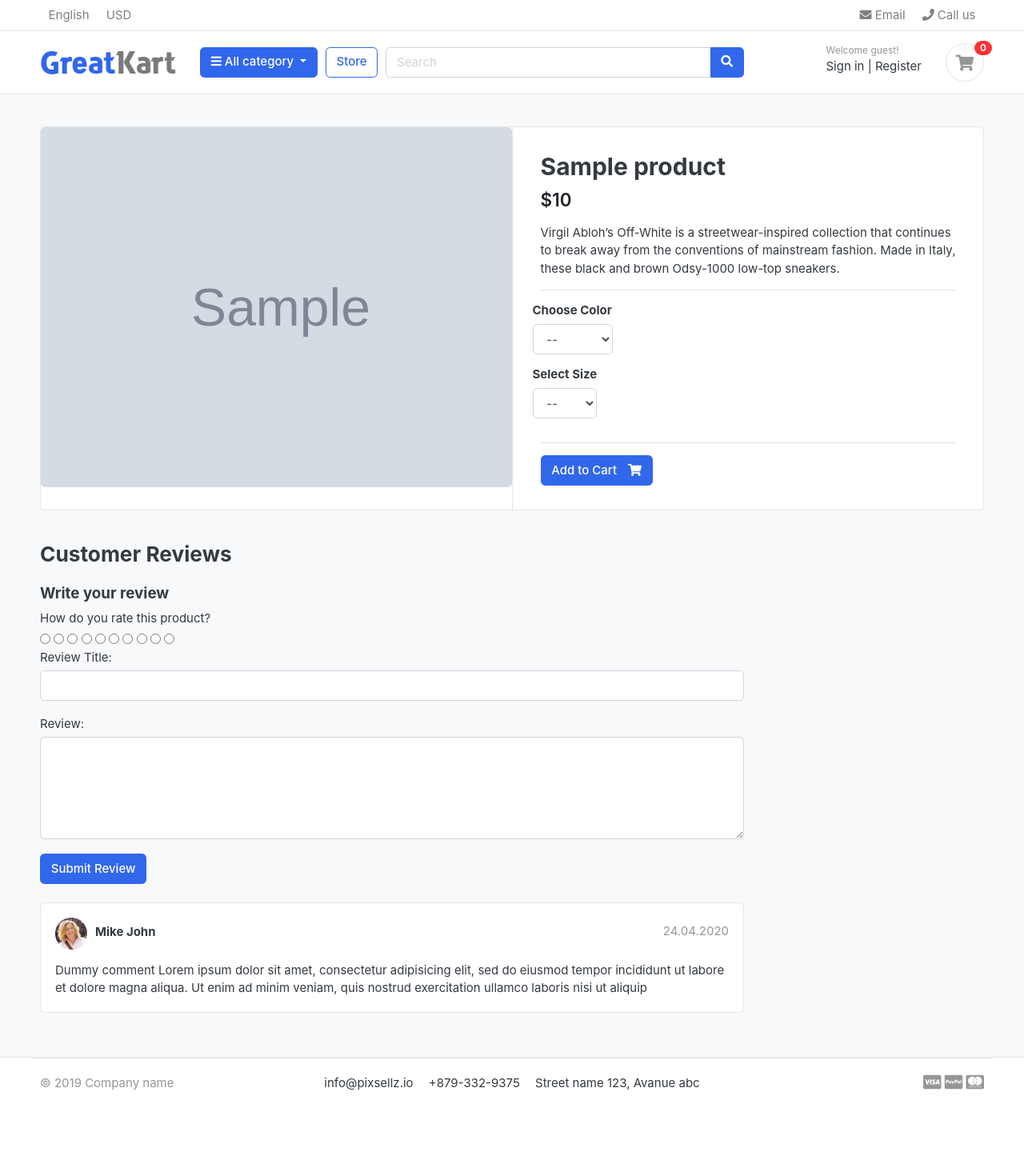
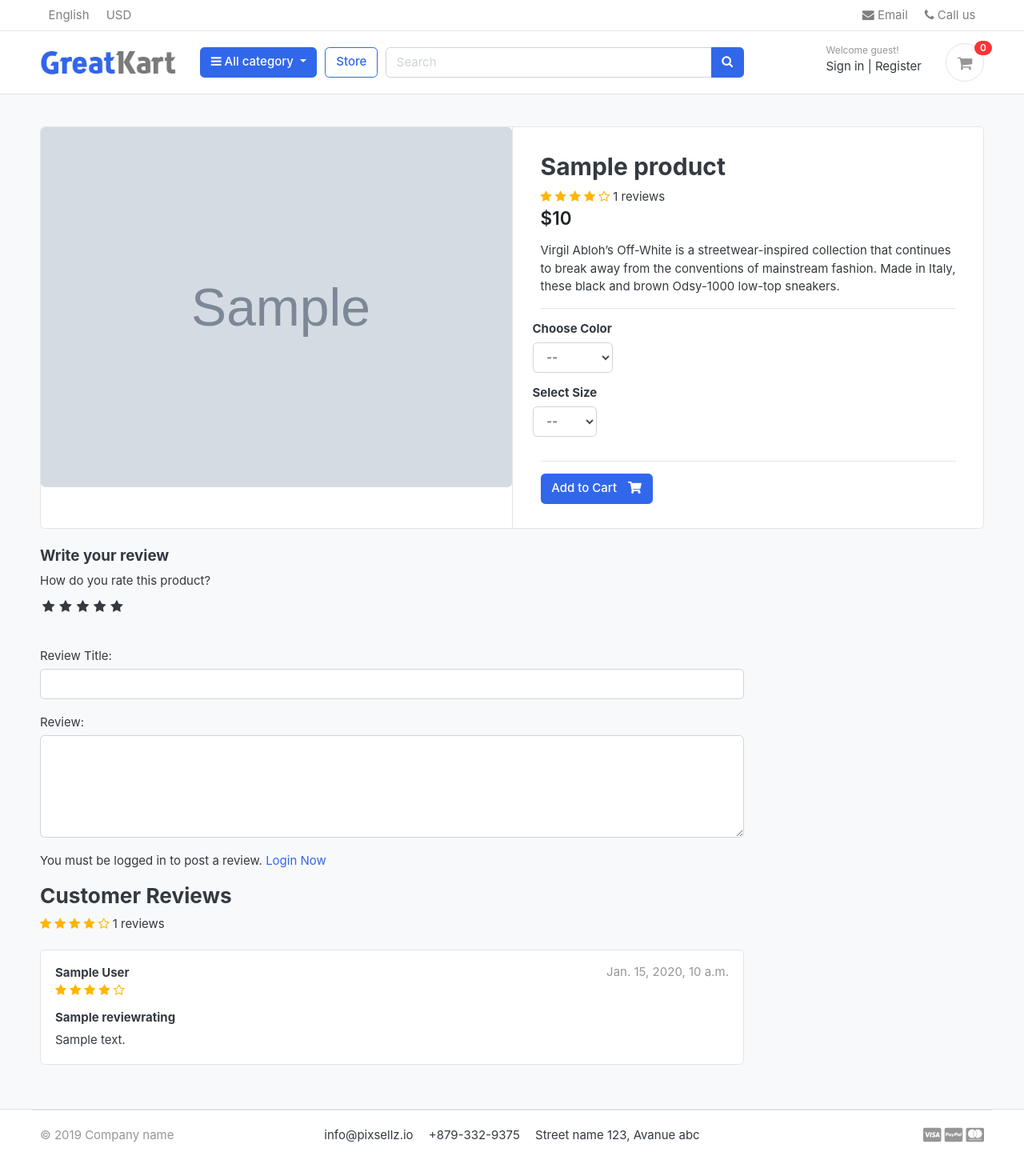
Before and after one commit to hpanwar08/greatkart, a Django app: a page that uses templates/base.html in a window 1280 px wide. Shown: the whole page at 80% size. Before the commit the page ends 1363 px from the top, so only its background shows below. Run offline with Django 3.2, Linux system fonts and the light colour scheme; tables that the repository leaves empty hold one stand-in row (values such as "Sample post"); grey boxes marked "Sample" are stand-in pictures; some libraries are stand-ins or nearby versions; some web fonts are replaced.

Commit message:
review and ratings

```diff
--- a/accounts/models.py
+++ b/accounts/models.py
@@ -56,5 +56,8 @@ class Account(AbstractBaseUser, PermissionsMixin):
 
     objects = AccountManager()
 
+    def get_full_name(self):
+        return f"{self.first_name} {self.last_name}"
+
     def __str__(self):
         return self.email
--- a/accounts/views.py
+++ b/accounts/views.py
@@ -117,7 +117,8 @@ def login(request: HttpRequest):
 
             referer_url = request.META.get('HTTP_REFERER')
             query = urlparse(referer_url).query
-            query_params = dict(q.split('=') for q in query.split('&'))
+            logger.info(f"Query {query} {referer_url}")
+            query_params = dict(q.split('=') for q in query.split('&') if q)
 
             if 'next' in query_params:
                 return redirect(query_params['next'])
--- a/static/css/custom.css
+++ b/static/css/custom.css
@@ -14,5 +14,27 @@
 .rate > label:before{
     display: inline-block;
     font-size: 1.1rem;
-    font-family: "Font Awesome 5 Free";
+    font-family: FontAwesome;
+    content: "\f005";
+    margin: 0;
+    padding: 0.3rem 0.2rem;
+    cursor: pointer;
 }
+
+.rate > .half:before{
+    content: "\089";
+    position: absolute;
+    padding-right: 0;
+}
+
+input:checked ~ label, label:hover ~ label{
+    color: #ffb503;
+}
+
+input:checked + label:hover, input:checked ~ label:hover, input:checked ~ label:hover ~ label, label:hover ~ input:checked ~ label{
+    color: #cc9000;
+}
+
+.rating-star i{
+    color: #ffb503 !important;
+}
--- a/store/urls.py
+++ b/store/urls.py
@@ -8,5 +8,6 @@ urlpatterns = [
     path('', views.store, name='store'),
     path('category/<slug:category_slug>/', views.store, name='products_by_category'),
     path('category/<slug:category_slug>/<slug:product_slug>/', views.product_detail, name='product_detail'),
-    path('search/', views.search_products, name='search_products')
+    path('search/', views.search_products, name='search_products'),
+    path('submit_review/<int:product_id>', views.submit_review, name='submit_review')
 ]
--- a/store/views.py
+++ b/store/views.py
@@ -1,13 +1,16 @@
 import logging
+
+from django.contrib import messages
+from django.contrib.auth.decorators import login_required
 from django.core.paginator import Paginator
 from django.db.models import Q
 from django.http import HttpRequest
-from django.shortcuts import render
+from django.shortcuts import render, redirect
 
-from cart.models import CartItem
-from cart.views import _get_session_id
 from category.models import Category
-from store.models import Product
+from order.models import OrderItem
+from store.forms import ReviewRatingForm
+from store.models import Product, ReviewRating
 
 logger = logging.getLogger(__file__)
 
@@ -41,9 +44,20 @@ def product_detail(request: HttpRequest, category_slug, product_slug):
     except Product.DoesNotExist as ex:
         raise ex
 
+    order_item = None
+    if request.user.is_authenticated:
+        try:
+            order_item = OrderItem.objects.filter(user=request.user, product=product).exists()
+        except OrderItem.DoesNotExist as ex:
+            logger.exception(ex)
+
+    reviews = ReviewRating.objects.filter(product=product, status=True)
+
     context = {
         'product': product,
-        # 'is_product_in_cart': is_product_in_cart
+        # 'is_product_in_cart': is_product_in_cart,
+        'order_item': order_item,
+        'reviews': reviews
     }
 
     return render(request, 'store/product_detail.html', context)
@@ -59,3 +73,29 @@ def search_products(request: HttpRequest):
         'product_count': product_count
     }
     return render(request, 'store/store.html', context)
+
+
+@login_required
+def submit_review(request: HttpRequest, product_id: int):
+    url = request.META.get('HTTP_REFERER')
+    if request.method == 'POST':
+        try:
+            review = ReviewRating.objects.get(user__id=request.user.id, product__id=product_id)
+            form = ReviewRatingForm(request.POST, instance=review)
+            form.save()
+            messages.success(request, "Thank you for your review")
+            return redirect(url)
+        except ReviewRating.DoesNotExist:
+            logger.warning('Review does not exists')
+            form = ReviewRatingForm(request.POST)
+            if form.is_valid():
+                data = ReviewRating()
+                data.subject = form.cleaned_data['subject']
+                data.review = form.cleaned_data['review']
+                data.rating = form.cleaned_data['rating']
+                data.ip = request.META.get('REMOTE_ADDR')
+                data.user = request.user
+                data.product_id = product_id
+                data.save()
+                messages.success(request, "Thank you for your review")
+                return redirect(url)
--- a/templates/base.html
+++ b/templates/base.html
@@ -31,11 +31,12 @@
   <link href="{% static 'css/ui.css' %}" rel="stylesheet" type="text/css"/>
   <link href="{% static 'css/responsive.css' %}" rel="stylesheet" media="only screen and (max-width: 1200px)"/>
   <link href="{% static 'css/custom.css' %}" rel="stylesheet" type="text/css"/>
+  <link rel="stylesheet" href="https://cdnjs.cloudflare.com/ajax/libs/font-awesome/4.7.0/css/font-awesome.min.css">
 
   <!-- custom javascript -->
   <script src="{% static 'js/script.js' %}" type="text/javascript"></script>
   <!-- Paypal script -->
-  <script src="https://www.paypal.com/sdk/js?client-id=lkasjdlkfsalidhfisaukausyeirheASDFASDFKsanvh28932FSADFAJSdf&enable-funding=venmo&currency=USD" data-sdk-integration-source="button-factory"></script>
+  <script src="https://www.paypal.com/sdk/js?client-id=kajshfdASDF$##sadkjfkdjfkdj&enable-funding=venmo&currency=USD" data-sdk-integration-source="button-factory"></script>
 
   <script type="text/javascript">
       /// some script
--- a/templates/store/product_detail.html
+++ b/templates/store/product_detail.html
@@ -24,6 +24,22 @@
               <article class="content-body">
 
                 <h2 class="title">{{ product.product_name }}</h2>
+                <div class="rating-star">
+                    <span>
+                      <i class="fa fa-star{% if product.average_rating < 0.5 %}-o{% elif product.average_rating >= 0.5 and product.average_rating < 1 %}-half-o {% endif %}"
+                         aria-hidden="true"></i>
+                      <i class="fa fa-star{% if product.average_rating < 1.5 %}-o{% elif product.average_rating >= 1.5 and product.average_rating < 2 %}-half-o {% endif %}"
+                         aria-hidden="true"></i>
+                      <i class="fa fa-star{% if product.average_rating < 2.5 %}-o{% elif product.average_rating >= 2.5 and product.average_rating < 3 %}-half-o {% endif %}"
+                         aria-hidden="true"></i>
+                      <i class="fa fa-star{% if product.average_rating < 3.5 %}-o{% elif product.average_rating >= 3.5 and product.average_rating < 4 %}-half-o {% endif %}"
+                         aria-hidden="true"></i>
+                      <i class="fa fa-star{% if product.average_rating < 4.5 %}-o{% elif product.average_rating >= 4.5 and product.average_rating < 5 %}-half-o {% endif %}"
+                         aria-hidden="true"></i>
+                    </span>
+                  <span>{{ product.total_rating }} reviews</span>
+                </div>
+
 
                 <div class="mb-3">
                   <var class="price h4">${{ product.price }}</var>
@@ -82,11 +98,7 @@
       <div class="row">
         <div class="col-md-9">
 
-          <header class="section-heading">
-            <h3>Customer Reviews </h3>
-          </header>
-
-          <form action="" method="post">
+          <form action="{% url 'store:submit_review' product.id %}" method="post">
             {% csrf_token %}
 
 
@@ -96,19 +108,30 @@
               <div>
                 <label>How do you rate this product?</label>
                 <br>
-                <div>
-                  <input type="radio" name="rating" id="rating10" value="5" required><label for="rating10" title="5"></label>
-                  <input type="radio" name="rating" id="rating9" value="4.5" required><label for="rating10" title="4.5"></label>
-                  <input type="radio" name="rating" id="rating8" value="4" required><label for="rating10" title="4"></label>
-                  <input type="radio" name="rating" id="rating7" value="3.5" required><label for="rating10" title="3.5"></label>
-                  <input type="radio" name="rating" id="rating6" value="3" required><label for="rating10" title="3"></label>
-                  <input type="radio" name="rating" id="rating5" value="1.5" required><label for="rating10" title="2.5"></label>
-                  <input type="radio" name="rating" id="rating4" value="2" required><label for="rating10" title="2"></label>
-                  <input type="radio" name="rating" id="rating3" value="1.5" required><label for="rating10" title="1.5"></label>
-                  <input type="radio" name="rating" id="rating2" value="1" required><label for="rating10" title="1"></label>
-                  <input type="radio" name="rating" id="rating1" value="0.5" required><label for="rating10" title="0.5"></label>
+                <div class="rate">
+                  <input type="radio" name="rating" id="rating10" value="5" required><label for="rating10"
+                                                                                            title="5"></label>
+                  <input type="radio" name="rating" id="rating9" value="4.5" required><label for="rating9" title="4.5"
+                                                                                             class="half"></label>
+                  <input type="radio" name="rating" id="rating8" value="4" required><label for="rating8"
+                                                                                           title="4"></label>
+                  <input type="radio" name="rating" id="rating7" value="3.5" required><label for="rating7" title="3.5"
+                                                                                             class="half"></label>
+                  <input type="radio" name="rating" id="rating6" value="3" required><label for="rating6"
+                                                                                           title="3"></label>
+                  <input type="radio" name="rating" id="rating5" value="1.5" required><label for="rating5" title="2.5"
+                                                                                             class="half"></label>
+                  <input type="radio" name="rating" id="rating4" value="2" required><label for="rating4"
+                                                                                           title="2"></label>
+                  <input type="radio" name="rating" id="rating3" value="1.5" required><label for="rating3" title="1.5"
+                                                                                             class="half"></label>
+                  <input type="radio" name="rating" id="rating2" value="1" required><label for="rating2"
+                                                                                           title="1"></label>
+                  <input type="radio" name="rating" id="rating1" value="0.5" required><label for="rating1" title="0.5"
+                                                                                             class="half"></label>
                 </div>
               </div>
+              <br>
 
               <div class="form-group">
                 <label for="">Review Title:</label>
@@ -120,31 +143,80 @@
                 <textarea name="review" rows="5" cols="80" class="form-control"></textarea>
               </div>
 
+              {% if request.user.is_authenticated %}
+                {% if order_item %}
                   <div>
                     <input type="submit" class="btn btn-primary" value="Submit Review">
                   </div>
+                {% else %}
+                  <p>You must purchase this product post a review.</p>
+                {% endif %}
+
+              {% else %}
+                <p>You must be logged in to post a review. <span><a
+                    href="{% url 'accounts:login' %}">Login Now</a></span></p>
+              {% endif %}
+
+            </div>
+            <div class="mt-2">
+              {% include 'includes/alerts.html' %}
             </div>
 
           </form>
-          <br>
 
+
+          <header class="section-heading">
+            <h3>Customer Reviews </h3>
+            <div class="rating-star">
+                    <span>
+                      <i class="fa fa-star{% if product.average_rating < 0.5 %}-o{% elif product.average_rating >= 0.5 and product.average_rating < 1 %}-half-o {% endif %}"
+                         aria-hidden="true"></i>
+                      <i class="fa fa-star{% if product.average_rating < 1.5 %}-o{% elif product.average_rating >= 1.5 and product.average_rating < 2 %}-half-o {% endif %}"
+                         aria-hidden="true"></i>
+                      <i class="fa fa-star{% if product.average_rating < 2.5 %}-o{% elif product.average_rating >= 2.5 and product.average_rating < 3 %}-half-o {% endif %}"
+                         aria-hidden="true"></i>
+                      <i class="fa fa-star{% if product.average_rating < 3.5 %}-o{% elif product.average_rating >= 3.5 and product.average_rating < 4 %}-half-o {% endif %}"
+                         aria-hidden="true"></i>
+                      <i class="fa fa-star{% if product.average_rating < 4.5 %}-o{% elif product.average_rating >= 4.5 and product.average_rating < 5 %}-half-o {% endif %}"
+                         aria-hidden="true"></i>
+                    </span>
+              <span>{{ product.total_rating }} reviews</span>
+            </div>
+          </header>
+
+
+          {% for review in reviews %}
             <article class="box mb-3">
               <div class="icontext w-100">
-              <img src="{% static 'images/avatars/avatar1.jpg' %}" class="img-xs icon rounded-circle">
+                {#                <img src="{% static 'images/avatars/avatar1.jpg' %}" class="img-xs icon rounded-circle">#}
                 <div class="text">
-                <span class="date text-muted float-md-right">24.04.2020 </span>
-                <h6 class="mb-1">Mike John </h6>
+                  <span class="date text-muted float-md-right">{{ review.updated_at }} </span>
+                  <h6 class="mb-1">{{ review.user.get_full_name }} </h6>
+                  <div class="rating-star">
+                    <span>
+                      <i class="fa fa-star{% if review.rating < 0.5 %}-o{% elif review.rating >= 0.5 and review.rating < 1 %}-half-o {% endif %}"
+                         aria-hidden="true"></i>
+                      <i class="fa fa-star{% if review.rating < 1.5 %}-o{% elif review.rating >= 1.5 and review.rating < 2 %}-half-o {% endif %}"
+                         aria-hidden="true"></i>
+                      <i class="fa fa-star{% if review.rating < 2.5 %}-o{% elif review.rating >= 2.5 and review.rating < 3 %}-half-o {% endif %}"
+                         aria-hidden="true"></i>
+                      <i class="fa fa-star{% if review.rating < 3.5 %}-o{% elif review.rating >= 3.5 and review.rating < 4 %}-half-o {% endif %}"
+                         aria-hidden="true"></i>
+                      <i class="fa fa-star{% if review.rating < 4.5 %}-o{% elif review.rating >= 4.5 and review.rating < 5 %}-half-o {% endif %}"
+                         aria-hidden="true"></i>
+                    </span>
+                  </div>
 
                 </div>
               </div> <!-- icontext.// -->
               <div class="mt-3">
+                <h6>{{ review.subject }}</h6>
                 <p>
-                Dummy comment Lorem ipsum dolor sit amet, consectetur adipisicing elit, sed do eiusmod
-                tempor incididunt ut labore et dolore magna aliqua. Ut enim ad minim veniam,
-                quis nostrud exercitation ullamco laboris nisi ut aliquip
+                  {{ review.review }}
                 </p>
               </div>
             </article>
+          {% endfor %}
 
 
         </div> <!-- col.// -->
```
Also changed, not shown: store/models.py (+15 -0 lines). Lines whose indentation alone changed are shown as unchanged.
